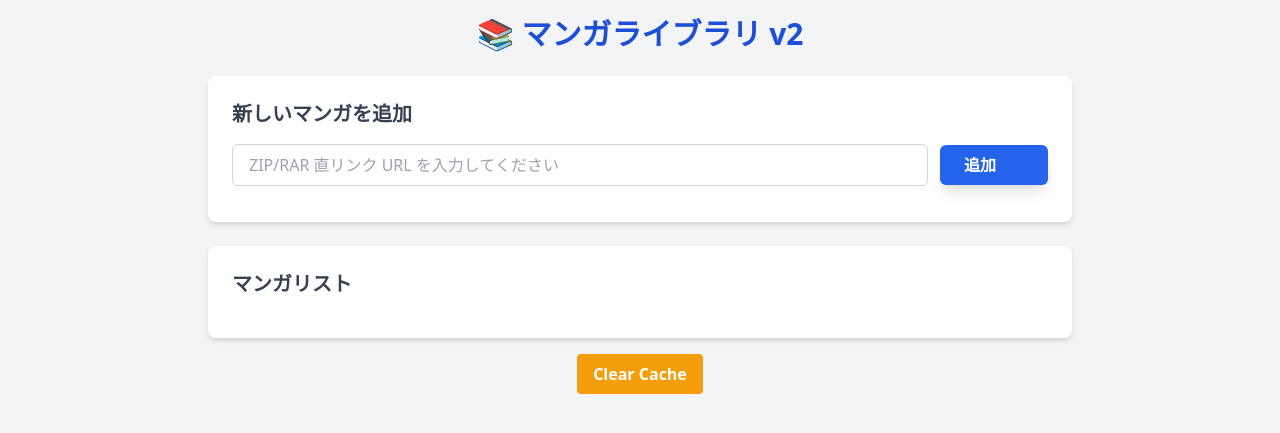
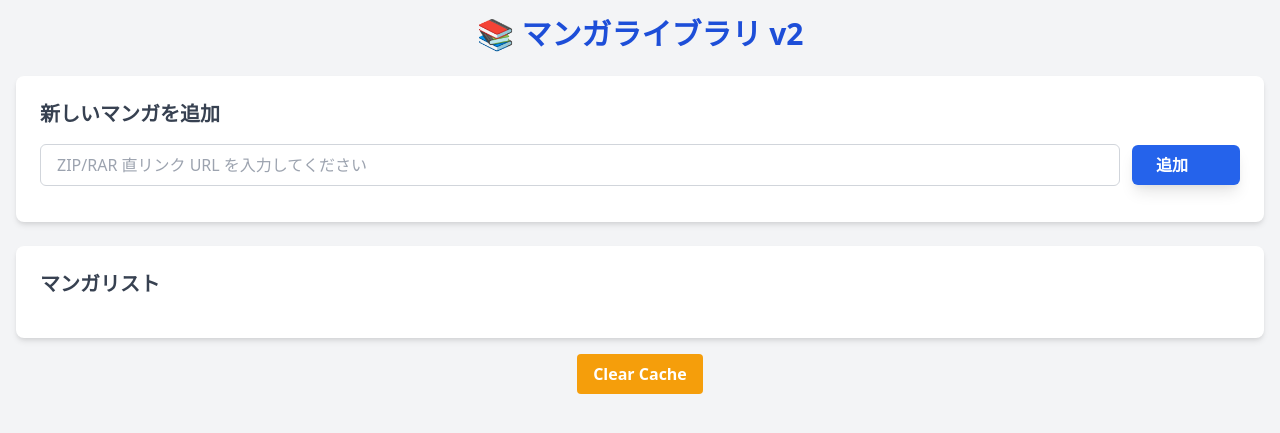
Before and after one commit to Neko-Kuroi/flask_manga, a Flask app: page / in a window 1280 px wide. Shown: the top 433 px of the page. Run offline with Flask 2, Linux system fonts and the light colour scheme; data that the repository does not hold is empty; some libraries are stand-ins or nearby versions.

Commit message:
feat: Widen main layout for better visibility
- Increase the max-width of the main container from 4xl to 7xl.

```diff
--- a/manga_viwer/templates/index.html
+++ b/manga_viwer/templates/index.html
@@ -21,7 +21,7 @@
     </style>
 </head>
 <body class="bg-gray-100 text-gray-800 font-sans">
-    <div class="container mx-auto p-4 max-w-4xl">
+    <div class="container mx-auto p-4 max-w-7xl">
         <h1 class="text-3xl font-extrabold mb-6 text-center text-blue-700">📚 マンガライブラリ v2</h1>
 
         <div class="bg-white p-6 rounded-lg shadow-md mb-6">
```
